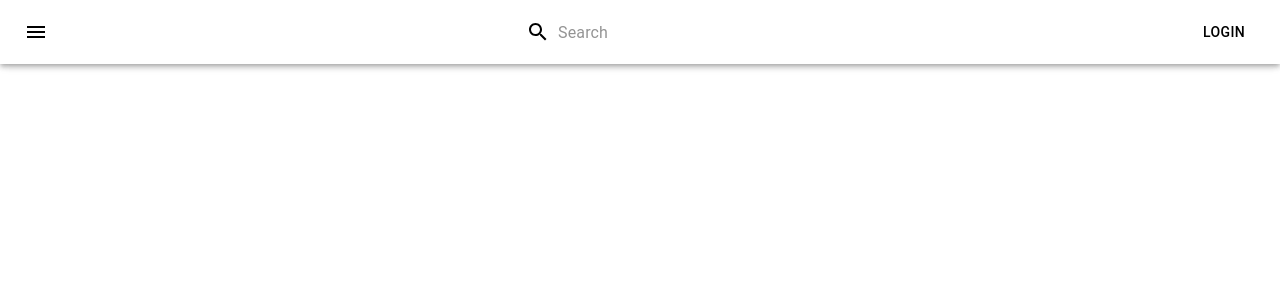
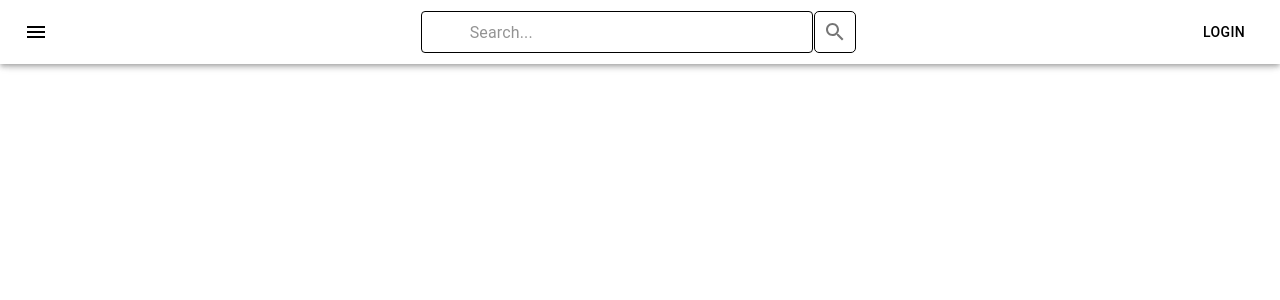
Before and after one commit to amir253700/youtube-clone, a React (Create React App) app: page / in a window 1280 px wide. Shown: the top 300 px of the page. Built offline with nearby package versions, Linux system fonts and the light colour scheme.

Commit message:
making search a reusable component under UI section

```diff
--- /dev/null
+++ b/src/component/UI/Search.jsx
@@ -0,0 +1,98 @@
+import {
+  AppBar,
+  Box,
+  Toolbar,
+  Button,
+  InputBase,
+  IconButton,
+} from "@mui/material";
+import MenuIcon from "@mui/icons-material/Menu";
+import SearchIcon from "@mui/icons-material/Search";
+import { styled, alpha } from "@mui/material/styles";
+import React from "react";
+
+const SearchContainer = styled("div")(({ theme }) => ({
+  position: "relative",
+  borderRadius: theme.shape.borderRadius,
+  backgroundColor: alpha(theme.palette.common.white, 0.15),
+  "&:hover": {
+    backgroundColor: alpha(theme.palette.common.white, 0.25),
+  },
+  marginRight: theme.spacing(2),
+  marginLeft: 0,
+  width: "50%",
+  border: "1px solid black",
+  display: "flex",
+  flexDirection: "row-reverse",
+  [theme.breakpoints.up("sm")]: {
+    marginLeft: theme.spacing(3),
+    width: "50%",
+  },
+  "&:focus > #srch": {
+    display: "flex",
+  },
+  "&:active > #srch": {
+    display: "flex",
+  },
+}));
+
+const SearchIconWrapper = styled("div")(({ theme }) => ({
+  padding: theme.spacing(0, 1),
+  pointerEvents: "none",
+  display: "none",
+  alignItems: "center",
+  justifyContent: "center",
+}));
+
+const StyledInputBase = styled(InputBase)(({ theme }) => ({
+  color: "inherit",
+  width: "100%",
+  "& .MuiInputBase-input": {
+    padding: theme.spacing(1, 1, 1, 0),
+    // vertical padding + font size from searchIcon
+    paddingLeft: `calc(1em + ${theme.spacing(4)})`,
+    transition: theme.transitions.create(["width", "background-color"]),
+    transitionDuration: "0s",
+    width: "100%",
+    [theme.breakpoints.up("sm")]: {
+      width: "100%",
+    },
+  },
+}));
+
+const Search = ({ sx }) => {
+  const styledInputRef = React.useRef();
+  return (
+    <Box
+      sx={{
+        display: "flex",
+        justifyContent: "center",
+        ...sx,
+      }}
+    >
+      <SearchContainer
+        tabIndex={0}
+        ref={styledInputRef}
+        onClick={() => {
+          styledInputRef.current.focus();
+        }}
+      >
+        <StyledInputBase placeholder="Search..." />
+        <SearchIconWrapper id="srch">
+          <SearchIcon />
+        </SearchIconWrapper>
+      </SearchContainer>
+      <IconButton
+        sx={{
+          border: "1px solid black",
+          borderRadius: "5px",
+          transform: "translateX(-15px)",
+        }}
+      >
+        <SearchIcon />
+      </IconButton>
+    </Box>
+  );
+};
+
+export default Search;
--- a/src/component/layout/Header.jsx
+++ b/src/component/layout/Header.jsx
@@ -2,68 +2,20 @@ import {
   AppBar,
   Box,
   Toolbar,
-  Typography,
   Button,
   InputBase,
+  IconButton,
 } from "@mui/material";
-import IconButton from "@mui/material/IconButton";
 import MenuIcon from "@mui/icons-material/Menu";
 import SearchIcon from "@mui/icons-material/Search";
 import { styled, alpha } from "@mui/material/styles";
 import React from "react";
+import Search from "../UI/Search";
 
-const SearchContainer = styled("div")(({ theme }) => ({
-  position: "relative",
-  borderRadius: theme.shape.borderRadius,
-  transition: "all 0.5s ease",
-  backgroundColor: alpha(theme.palette.common.white, 0.15),
-  "&:hover": {
-    backgroundColor: alpha(theme.palette.common.white, 0.25),
-  },
-
-  marginRight: theme.spacing(2),
-  marginLeft: 0,
-  width: "100%",
-  [theme.breakpoints.up("sm")]: {
-    marginLeft: theme.spacing(3),
-    width: "auto",
-  },
-}));
-
-const SearchIconWrapper = styled("div")(({ theme }) => ({
-  padding: theme.spacing(0, 2),
-  height: "100%",
-  position: "absolute",
-  pointerEvents: "none",
-  display: "flex",
-  alignItems: "center",
-  justifyContent: "center",
-}));
-
-const StyledInputBase = styled(InputBase)(({ theme }) => ({
-  color: "inherit",
-  width: "100%",
-  "& .MuiInputBase-input": {
-    padding: theme.spacing(1, 1, 1, 0),
-    // vertical padding + font size from searchIcon
-    paddingLeft: `calc(1em + ${theme.spacing(4)})`,
-    transition: theme.transitions.create(["width", "background-color"]),
-    width: "100%",
-    [theme.breakpoints.up("sm")]: {
-      width: "200px",
-      "&:focus": {
-        width: "250px",
-        backgroundColor: alpha(theme.palette.common.white, 0.35),
-      },
-    },
-  },
-}));
-
-const Header = ({ theme }) => {
-  console.log(theme);
+const Header = () => {
   return (
     <Box>
-      <AppBar sx={(theme) => ({ bgcolor: "white", color: "black" })}>
+      <AppBar sx={{ bgcolor: "white", color: "black" }}>
         <Toolbar sx={{ justifyContent: "space-between" }}>
           <IconButton
             size="large"
@@ -74,12 +26,9 @@ const Header = ({ theme }) => {
           >
             <MenuIcon />
           </IconButton>
-          <SearchContainer>
-            <SearchIconWrapper>
-              <SearchIcon />
-            </SearchIconWrapper>
-            <StyledInputBase placeholder="Search" />
-          </SearchContainer>
+          <Box sx={{ flex: "0.7" }}>
+            <Search sx={{ color: "black" }} />
+          </Box>
           <Button color="inherit">Login</Button>
         </Toolbar>
       </AppBar>
--- a/src/index.css
+++ b/src/index.css
@@ -1,13 +1,13 @@
 body {
   margin: 0;
-  font-family: -apple-system, BlinkMacSystemFont, 'Segoe UI', 'Roboto', 'Oxygen',
-    'Ubuntu', 'Cantarell', 'Fira Sans', 'Droid Sans', 'Helvetica Neue',
+  font-family: -apple-system, BlinkMacSystemFont, "Segoe UI", "Roboto", "Oxygen",
+    "Ubuntu", "Cantarell", "Fira Sans", "Droid Sans", "Helvetica Neue",
     sans-serif;
   -webkit-font-smoothing: antialiased;
   -moz-osx-font-smoothing: grayscale;
 }
 
 code {
-  font-family: source-code-pro, Menlo, Monaco, Consolas, 'Courier New',
+  font-family: source-code-pro, Menlo, Monaco, Consolas, "Courier New",
     monospace;
 }
```
